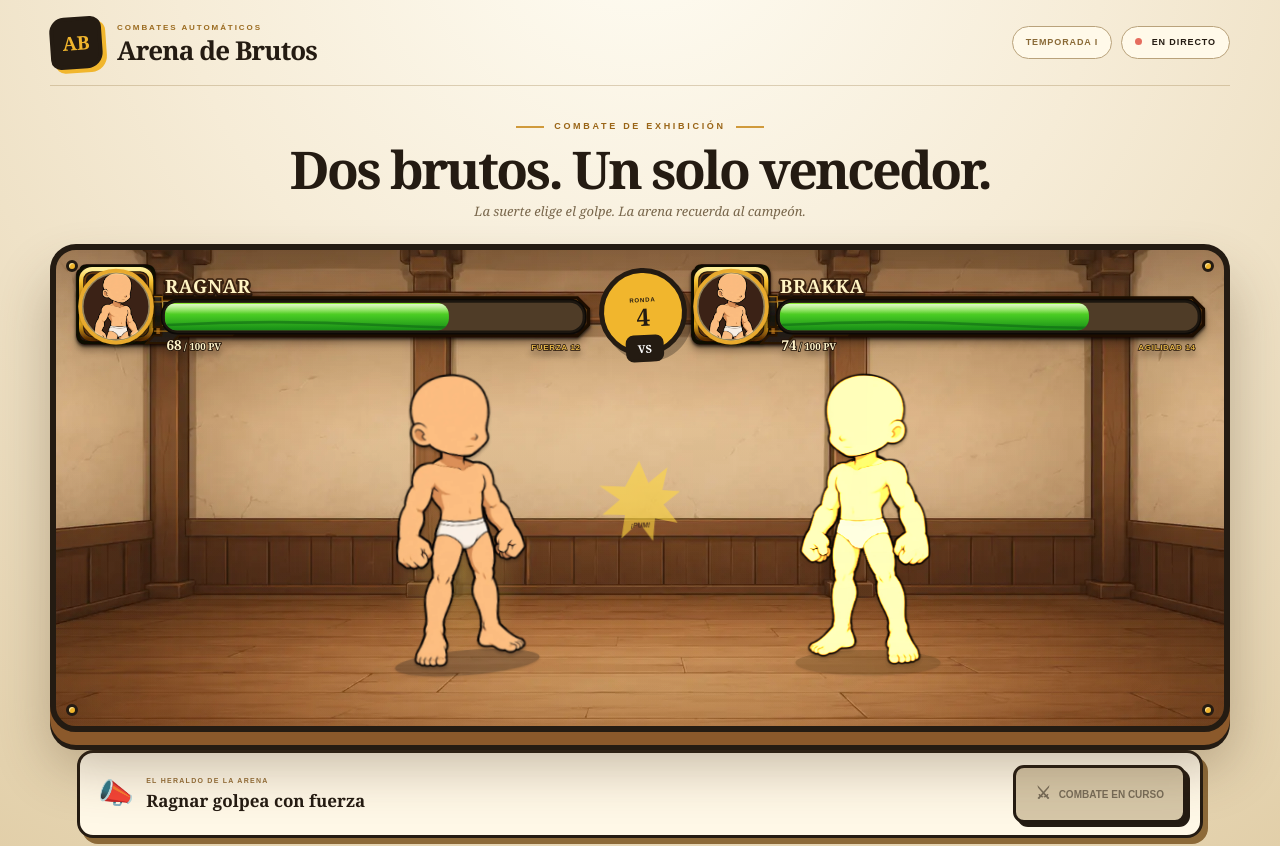
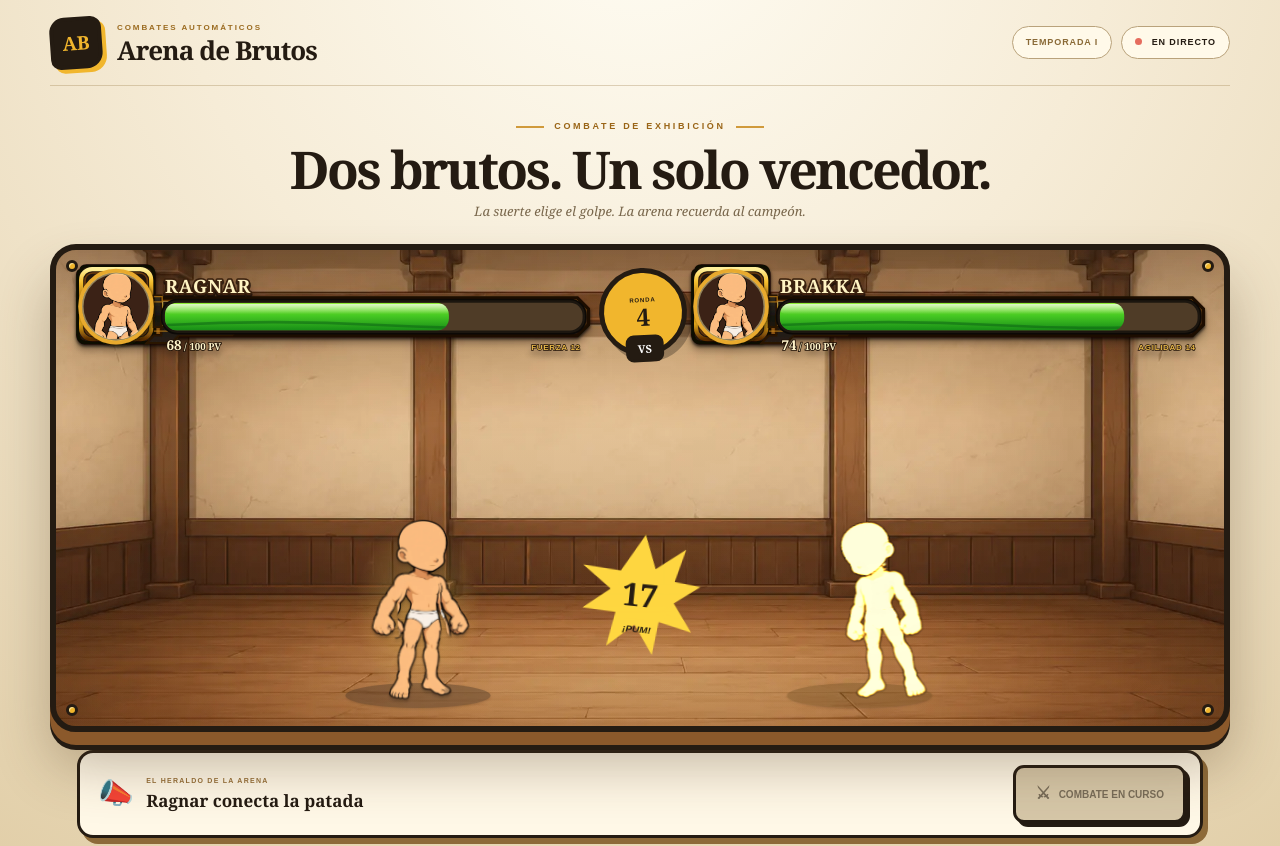
Before and after one commit to Ivanvaru/demo.arena.bruto, a Next.js app: page / in a window 1280 px wide. Shown: the top 846 px of the page. Built offline with nearby package versions, Linux system fonts and the light colour scheme.

Commit message:
Rehacer animaciones de combate y ajustar escala

```diff
--- a/app/globals.css
+++ b/app/globals.css
@@ -78,3 +78,62 @@
 .life-card.card-right{transform:none;text-align:initial}
 .life-card rect[width]{transition:width .35s ease}
 @media(max-width:720px){.cards-row{left:5px;right:5px;top:8px;grid-template-columns:minmax(0,1fr) 44px minmax(0,1fr);gap:1px}.versus{width:42px;height:42px}.life-card{filter:drop-shadow(0 2px 2px rgba(32,20,9,.35))}.life-stat{display:none}}
+
+/* Escala técnica: el personaje ocupa exactamente el 39% de la altura del escenario */
+.stage{left:12%;right:12%;bottom:4.5%;height:39%;align-items:flex-end}
+.fighter,.fighter.ragnar,.fighter.brakka{height:100%;width:auto;aspect-ratio:979/1606;flex:0 0 auto;margin:0;scale:1}
+.designed-rig{left:0;bottom:0;width:100%;height:100%;transform:none;overflow:visible}
+.fighter.left.attack{transform:none}.fighter.right.attack{transform:scaleX(-1)}
+
+/* Rig coordinado: cadenas completas de brazo y pierna se desplazan juntas */
+.designed-rig .rig-body,.designed-rig .limb-chain,.designed-rig .svg-part{transform-box:view-box;will-change:transform}
+.designed-rig .rig-body{transform-origin:480px 1160px;animation:natural-idle 2.1s ease-in-out infinite}
+.designed-rig .cabeza-svg{transform-origin:485px 405px;animation:natural-head 3s ease-in-out infinite}
+.designed-rig .torso-svg{transform-origin:480px 700px;animation:natural-breathe 2.1s ease-in-out infinite}
+.designed-rig .arm-left{transform-origin:335px 510px;animation:natural-arm-left 2.1s ease-in-out infinite}.designed-rig .arm-right{transform-origin:625px 505px;animation:natural-arm-right 2.1s ease-in-out infinite}
+.designed-rig .leg-left{transform-origin:430px 855px}.designed-rig .leg-right{transform-origin:575px 860px}
+.designed-rig .antebrazo-izq{transform-origin:305px 720px}.designed-rig .mano-izq{transform-origin:285px 925px}.designed-rig .antebrazo-der{transform-origin:650px 720px}.designed-rig .mano-der{transform-origin:700px 930px}
+.designed-rig .pierna-izq{transform-origin:380px 1110px}.designed-rig .pie-izq{transform-origin:350px 1380px}.designed-rig .pierna-der{transform-origin:615px 1110px}.designed-rig .pie-der{transform-origin:595px 1380px}
+@keyframes natural-idle{0%,100%{transform:translateY(0) rotate(-.35deg)}50%{transform:translateY(-5px) rotate(.35deg)}}
+@keyframes natural-breathe{0%,100%{transform:scaleY(1)}50%{transform:scaleY(1.012) translateY(-2px)}}
+@keyframes natural-head{0%,100%{transform:rotate(-1deg)}50%{transform:rotate(1.5deg) translateY(-2px)}}
+@keyframes natural-arm-left{0%,100%{transform:rotate(1deg)}50%{transform:rotate(-2.5deg)}}@keyframes natural-arm-right{0%,100%{transform:rotate(-1deg)}50%{transform:rotate(2.5deg)}}
+
+/* Puñetazo: carga, transferencia de peso, extensión y recuperación */
+.fighter.attack-punch .rig-body{animation:punch-body .58s cubic-bezier(.22,.7,.25,1)}
+.fighter.attack-punch .torso-svg{animation:punch-torso .58s cubic-bezier(.22,.7,.25,1)}
+.fighter.attack-punch .cabeza-svg{animation:punch-head .58s ease-out}
+.fighter.attack-punch .arm-left{animation:punch-arm .58s cubic-bezier(.2,.8,.25,1)}
+.fighter.attack-punch .arm-left .antebrazo-izq{animation:punch-forearm .58s cubic-bezier(.2,.8,.25,1)}
+.fighter.attack-punch .arm-left .mano-izq{animation:punch-fist .58s ease-out}
+.fighter.attack-punch .arm-right{animation:punch-guard .58s ease-out}
+.fighter.attack-punch .leg-left{animation:punch-front-leg .58s ease-out}.fighter.attack-punch .leg-right{animation:punch-back-leg .58s ease-out}
+@keyframes punch-body{0%,100%{transform:translate(0,0) rotate(0)}18%{transform:translate(-12px,2px) rotate(2deg)}58%{transform:translate(74px,-4px) rotate(-4deg)}76%{transform:translate(61px,-2px) rotate(-2deg)}}
+@keyframes punch-torso{0%,100%{transform:rotate(0)}18%{transform:rotate(6deg)}58%{transform:rotate(-10deg)}76%{transform:rotate(-5deg)}}
+@keyframes punch-head{0%,100%{transform:rotate(0)}18%{transform:rotate(3deg)}58%{transform:rotate(7deg) translateY(3px)}}
+@keyframes punch-arm{0%,100%{transform:rotate(0)}18%{transform:rotate(22deg)}58%,70%{transform:rotate(-76deg) translate(28px,-8px)}}
+@keyframes punch-forearm{0%,20%,100%{transform:rotate(0)}58%,70%{transform:rotate(-58deg) translate(28px,-22px)}}
+@keyframes punch-fist{0%,100%{transform:rotate(0)}58%,70%{transform:rotate(-12deg) translate(16px,-10px) scale(1.04)}}
+@keyframes punch-guard{0%,100%{transform:rotate(0)}35%,68%{transform:rotate(19deg) translate(-5px,-8px)}}
+@keyframes punch-front-leg{0%,100%{transform:rotate(0)}58%,72%{transform:rotate(-5deg) translateX(20px)}}@keyframes punch-back-leg{0%,100%{transform:rotate(0)}58%,72%{transform:rotate(7deg) translateX(-8px)}}
+
+/* Patada: apoyo, rodilla arriba, extensión de la pierna y regreso al suelo */
+.fighter.attack-kick .rig-body{animation:kick-body .72s cubic-bezier(.22,.7,.25,1)}
+.fighter.attack-kick .torso-svg{animation:kick-torso .72s ease-in-out}.fighter.attack-kick .cabeza-svg{animation:kick-head .72s ease-in-out}
+.fighter.attack-kick .leg-left{animation:kick-thigh .72s cubic-bezier(.2,.8,.25,1)}
+.fighter.attack-kick .leg-left .pierna-izq{animation:kick-shin .72s cubic-bezier(.2,.8,.25,1)}
+.fighter.attack-kick .leg-left .pie-izq{animation:kick-foot .72s ease-out}
+.fighter.attack-kick .leg-right{animation:kick-support .72s ease-in-out}
+.fighter.attack-kick .arm-left{animation:kick-arm-front .72s ease-in-out}.fighter.attack-kick .arm-right{animation:kick-arm-back .72s ease-in-out}
+@keyframes kick-body{0%,100%{transform:translate(0,0) rotate(0)}18%{transform:translate(-15px,-4px) rotate(3deg)}48%,62%{transform:translate(32px,-25px) rotate(8deg)}80%{transform:translate(15px,-8px) rotate(3deg)}}
+@keyframes kick-torso{0%,100%{transform:rotate(0)}22%{transform:rotate(-5deg)}48%,64%{transform:rotate(13deg) translate(-8px,-3px)}}
+@keyframes kick-head{0%,100%{transform:rotate(0)}48%,64%{transform:rotate(-9deg) translate(-4px,-2px)}}
+@keyframes kick-thigh{0%,100%{transform:rotate(0)}28%{transform:rotate(-35deg) translate(8px,-10px)}48%,64%{transform:rotate(-72deg) translate(62px,-48px)}}
+@keyframes kick-shin{0%,28%,100%{transform:rotate(0)}48%,64%{transform:rotate(-70deg) translate(70px,-58px)}}
+@keyframes kick-foot{0%,28%,100%{transform:rotate(0)}48%,64%{transform:rotate(18deg) translate(42px,-28px)}}
+@keyframes kick-support{0%,100%{transform:rotate(0)}30%,70%{transform:rotate(7deg) translate(-12px,4px) scaleY(.98)}}
+@keyframes kick-arm-front{0%,100%{transform:rotate(0)}35%,66%{transform:rotate(28deg) translate(-5px,-10px)}}@keyframes kick-arm-back{0%,100%{transform:rotate(0)}35%,66%{transform:rotate(-24deg) translate(8px,-6px)}}
+
+.fighter.hit .designed-rig{animation:natural-hit .36s ease-out}.fighter.hit .cabeza-svg{animation:natural-hit-head .36s ease-out}
+@keyframes natural-hit{30%{transform:translateX(-24px) rotate(7deg);filter:brightness(1.32)}65%{transform:translateX(7px) rotate(-2deg)}}@keyframes natural-hit-head{30%{transform:rotate(17deg) translate(9px,-6px)}}
+@media(max-width:720px){.stage{left:5%;right:5%;bottom:4.5%;height:39%}.fighter,.fighter.ragnar,.fighter.brakka{height:100%;width:auto;scale:1}.designed-rig{height:100%;width:100%}}
--- a/app/page.tsx
+++ b/app/page.tsx
@@ -3,14 +3,15 @@
 import { useCallback, useEffect, useRef, useState } from "react";
 
 type Fighter={name:string;title:string;hp:number;min:number;max:number;stat:string;variant:"ragnar"|"brakka"};
+type AttackKind="punch"|"kick";
 const INITIAL:Fighter[]=[
   {name:"Ragnar",title:"El Rompemuros",hp:100,min:9,max:18,stat:"Fuerza 12",variant:"ragnar"},
   {name:"Brakka",title:"La Centella",hp:100,min:8,max:20,stat:"Agilidad 14",variant:"brakka"},
 ];
 const wait=(ms:number)=>new Promise(r=>setTimeout(r,ms));
 
-function Brute({side,variant,attacking,hit,defeated}:{side:"left"|"right";variant:"ragnar"|"brakka";attacking:boolean;hit:boolean;defeated:boolean}){
-  return <div className={`fighter ${side} ${variant} ${attacking?"attack":""} ${hit?"hit":""} ${defeated?"defeated":""}`} aria-hidden="true">
+function Brute({side,variant,attacking,attackKind,hit,defeated}:{side:"left"|"right";variant:"ragnar"|"brakka";attacking:boolean;attackKind:AttackKind|null;hit:boolean;defeated:boolean}){
+  return <div className={`fighter ${side} ${variant} ${attacking?`attack attack-${attackKind}`:""} ${hit?"hit":""} ${defeated?"defeated":""}`} aria-hidden="true">
     <div className="fighter-aura"/><div className="shadow"/>
     <svg className="brute-rig" viewBox="0 0 240 360" role="presentation">
       <defs>
@@ -54,21 +55,15 @@ function Brute({side,variant,attacking,hit,defeated}:{side:"left"|"right";varian
       </g>
     </svg>
     <svg className="designed-rig" viewBox="0 0 979 1606" role="presentation">
-      <g className="svg-part pie-der"><use href="/characters/base-normal/personaje.svg#pie_der"/></g>
-      <g className="svg-part pie-izq"><use href="/characters/base-normal/personaje.svg#pie_izq"/></g>
-      <g className="svg-part pierna-der"><use href="/characters/base-normal/personaje.svg#pierna_der"/></g>
-      <g className="svg-part pierna-izq"><use href="/characters/base-normal/personaje.svg#pierna_izq"/></g>
-      <g className="svg-part muslo-der"><use href="/characters/base-normal/personaje.svg#muslo_der"/></g>
-      <g className="svg-part muslo-izq"><use href="/characters/base-normal/personaje.svg#muslo_izq"/></g>
-      <g className="svg-part mano-der"><use href="/characters/base-normal/personaje.svg#mano_der"/></g>
-      <g className="svg-part antebrazo-der"><use href="/characters/base-normal/personaje.svg#antebrazo_der"/></g>
-      <g className="svg-part brazo-der"><use href="/characters/base-normal/personaje.svg#brazo_der_superior"/></g>
-      <g className="svg-part mano-izq"><use href="/characters/base-normal/personaje.svg#mano_izq"/></g>
-      <g className="svg-part antebrazo-izq"><use href="/characters/base-normal/personaje.svg#antebrazo_izq"/></g>
-      <g className="svg-part brazo-izq"><use href="/characters/base-normal/personaje.svg#brazo_izq_superior"/></g>
-      <g className="svg-part torso-svg"><use href="/characters/base-normal/personaje.svg#torso"/></g>
-      <g className="svg-part cuello-svg"><use href="/characters/base-normal/personaje.svg#cuello"/></g>
-      <g className="svg-part cabeza-svg"><use href="/characters/base-normal/personaje.svg#cabeza"/></g>
+      <g className="rig-body">
+        <g className="limb-chain leg-chain leg-right"><g className="svg-part muslo-der"><use href="/characters/base-normal/personaje.svg#muslo_der"/></g><g className="svg-part pierna-der"><use href="/characters/base-normal/personaje.svg#pierna_der"/></g><g className="svg-part pie-der"><use href="/characters/base-normal/personaje.svg#pie_der"/></g></g>
+        <g className="limb-chain arm-chain arm-right"><g className="svg-part brazo-der"><use href="/characters/base-normal/personaje.svg#brazo_der_superior"/></g><g className="svg-part antebrazo-der"><use href="/characters/base-normal/personaje.svg#antebrazo_der"/></g><g className="svg-part mano-der"><use href="/characters/base-normal/personaje.svg#mano_der"/></g></g>
+        <g className="svg-part torso-svg"><use href="/characters/base-normal/personaje.svg#torso"/></g>
+        <g className="limb-chain leg-chain leg-left"><g className="svg-part muslo-izq"><use href="/characters/base-normal/personaje.svg#muslo_izq"/></g><g className="svg-part pierna-izq"><use href="/characters/base-normal/personaje.svg#pierna_izq"/></g><g className="svg-part pie-izq"><use href="/characters/base-normal/personaje.svg#pie_izq"/></g></g>
+        <g className="limb-chain arm-chain arm-left"><g className="svg-part brazo-izq"><use href="/characters/base-normal/personaje.svg#brazo_izq_superior"/></g><g className="svg-part antebrazo-izq"><use href="/characters/base-normal/personaje.svg#antebrazo_izq"/></g><g className="svg-part mano-izq"><use href="/characters/base-normal/personaje.svg#mano_izq"/></g></g>
+        <g className="svg-part cuello-svg"><use href="/characters/base-normal/personaje.svg#cuello"/></g>
+        <g className="svg-part cabeza-svg"><use href="/characters/base-normal/personaje.svg#cabeza"/></g>
+      </g>
     </svg>
   </div>;
 }
@@ -107,10 +102,10 @@ function FighterCard({fighter,side}:{fighter:Fighter;side:"left"|"right"}){
 }
 
 export default function Home(){
-  const [fighters,setFighters]=useState(INITIAL);const [active,setActive]=useState<number|null>(null);const [hit,setHit]=useState<number|null>(null);const [running,setRunning]=useState(false);const [winner,setWinner]=useState<string|null>(null);const [message,setMessage]=useState("Los brutos ocupan sus posiciones");const [damage,setDamage]=useState<number|null>(null);const [round,setRound]=useState(0);const run=useRef(0);
+  const [fighters,setFighters]=useState(INITIAL);const [active,setActive]=useState<number|null>(null);const [attackKind,setAttackKind]=useState<AttackKind|null>(null);const [hit,setHit]=useState<number|null>(null);const [running,setRunning]=useState(false);const [winner,setWinner]=useState<string|null>(null);const [message,setMessage]=useState("Los brutos ocupan sus posiciones");const [damage,setDamage]=useState<number|null>(null);const [round,setRound]=useState(0);const run=useRef(0);
   const fight=useCallback(async()=>{
-    const id=++run.current;let current=INITIAL.map(x=>({...x}));setFighters(current);setWinner(null);setRunning(true);setActive(null);setHit(null);setDamage(null);setRound(0);setMessage("¡Que ruja la arena!");await wait(850);let attacker=Math.random()<.5?0:1;let turn=0;
-    while(current[0].hp>0&&current[1].hp>0&&run.current===id){const defender=attacker?0:1,source=current[attacker],amount=Math.floor(Math.random()*(source.max-source.min+1))+source.min;turn+=1;setRound(turn);setActive(attacker);setMessage(`${source.name} prepara su ataque`);await wait(430);if(run.current!==id)return;current=current.map((x,i)=>i===defender?{...x,hp:Math.max(0,x.hp-amount)}:x);setFighters(current);setHit(defender);setDamage(amount);setMessage(`${source.name} golpea con fuerza`);await wait(620);setHit(null);setDamage(null);setActive(null);if(current[defender].hp<=0)break;attacker=defender;await wait(180)}
+    const id=++run.current;let current=INITIAL.map(x=>({...x}));setFighters(current);setWinner(null);setRunning(true);setActive(null);setAttackKind(null);setHit(null);setDamage(null);setRound(0);setMessage("¡Que ruja la arena!");await wait(850);let attacker=Math.random()<.5?0:1;let turn=0;
+    while(current[0].hp>0&&current[1].hp>0&&run.current===id){const defender=attacker?0:1,source=current[attacker],amount=Math.floor(Math.random()*(source.max-source.min+1))+source.min;turn+=1;const kind:AttackKind=turn%2?"punch":"kick";setRound(turn);setAttackKind(kind);setActive(attacker);setMessage(`${source.name} prepara ${kind==="punch"?"el puño":"una patada"}`);await wait(520);if(run.current!==id)return;current=current.map((x,i)=>i===defender?{...x,hp:Math.max(0,x.hp-amount)}:x);setFighters(current);setHit(defender);setDamage(amount);setMessage(`${source.name} conecta ${kind==="punch"?"el puñetazo":"la patada"}`);await wait(650);setHit(null);setDamage(null);setActive(null);setAttackKind(null);if(current[defender].hp<=0)break;attacker=defender;await wait(210)}
     if(run.current!==id)return;const champion=current[0].hp>0?current[0].name:current[1].name;setWinner(champion);setMessage(`¡${champion} domina la arena!`);setRunning(false);
   },[]);
   useEffect(()=>{fight();return()=>{run.current+=1}},[fight]);
@@ -122,7 +117,7 @@ export default function Home(){
         <div className="sky"><div className="sun"/><div className="cloud cloud-a"/><div className="cloud cloud-b"/><div className="mountains"/></div>
         <div className="banners"><span>AB</span><span>AB</span><span>AB</span><span>AB</span><span>AB</span></div><div className="crowd"/>
         <div className="cards-row"><FighterCard fighter={fighters[0]} side="left"/><div className="versus"><small>RONDA</small><strong>{round||"—"}</strong><b>VS</b></div><FighterCard fighter={fighters[1]} side="right"/></div>
-        <div className="stage"><Brute side="left" variant="ragnar" attacking={active===0} hit={hit===0} defeated={fighters[0].hp===0}/><div className={`impact ${hit!==null?"show":""}`}><span>{damage}</span><i>¡PUM!</i></div><Brute side="right" variant="brakka" attacking={active===1} hit={hit===1} defeated={fighters[1].hp===0}/></div>
+        <div className="stage"><Brute side="left" variant="ragnar" attacking={active===0} attackKind={active===0?attackKind:null} hit={hit===0} defeated={fighters[0].hp===0}/><div className={`impact ${hit!==null?"show":""}`}><span>{damage}</span><i>¡PUM!</i></div><Brute side="right" variant="brakka" attacking={active===1} attackKind={active===1?attackKind:null} hit={hit===1} defeated={fighters[1].hp===0}/></div>
         <div className="floor"><div className="arena-mark">AB</div><i/><i/><i/></div>
       </div>
       <div className="commentary"><div className="announcer"><span>📣</span><div><small>EL HERALDO DE LA ARENA</small><strong aria-live="polite">{message}</strong></div></div><button onClick={fight} disabled={running}><span>{running?"⚔":"↻"}</span>{running?"Combate en curso":"Repetir combate"}</button></div>
```
